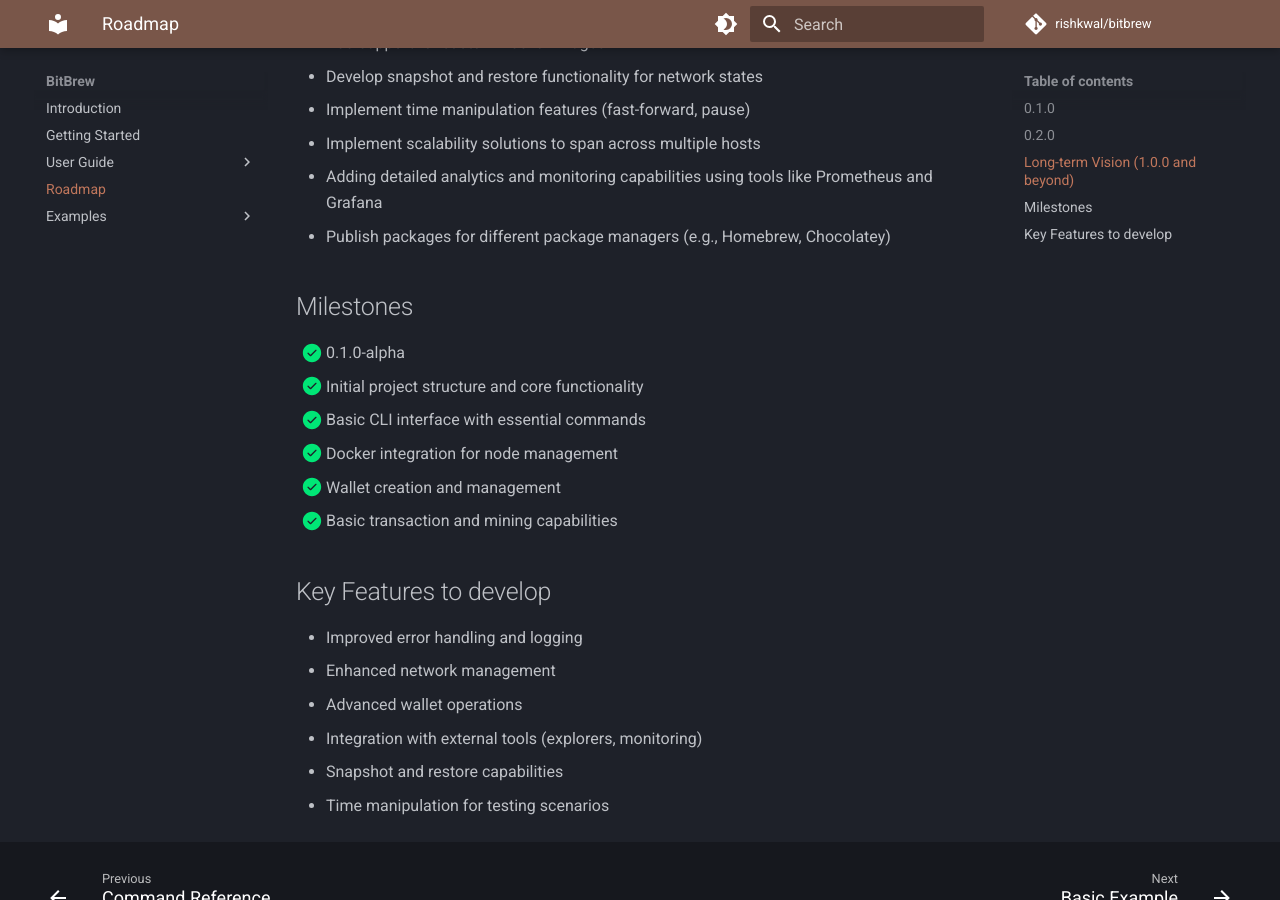
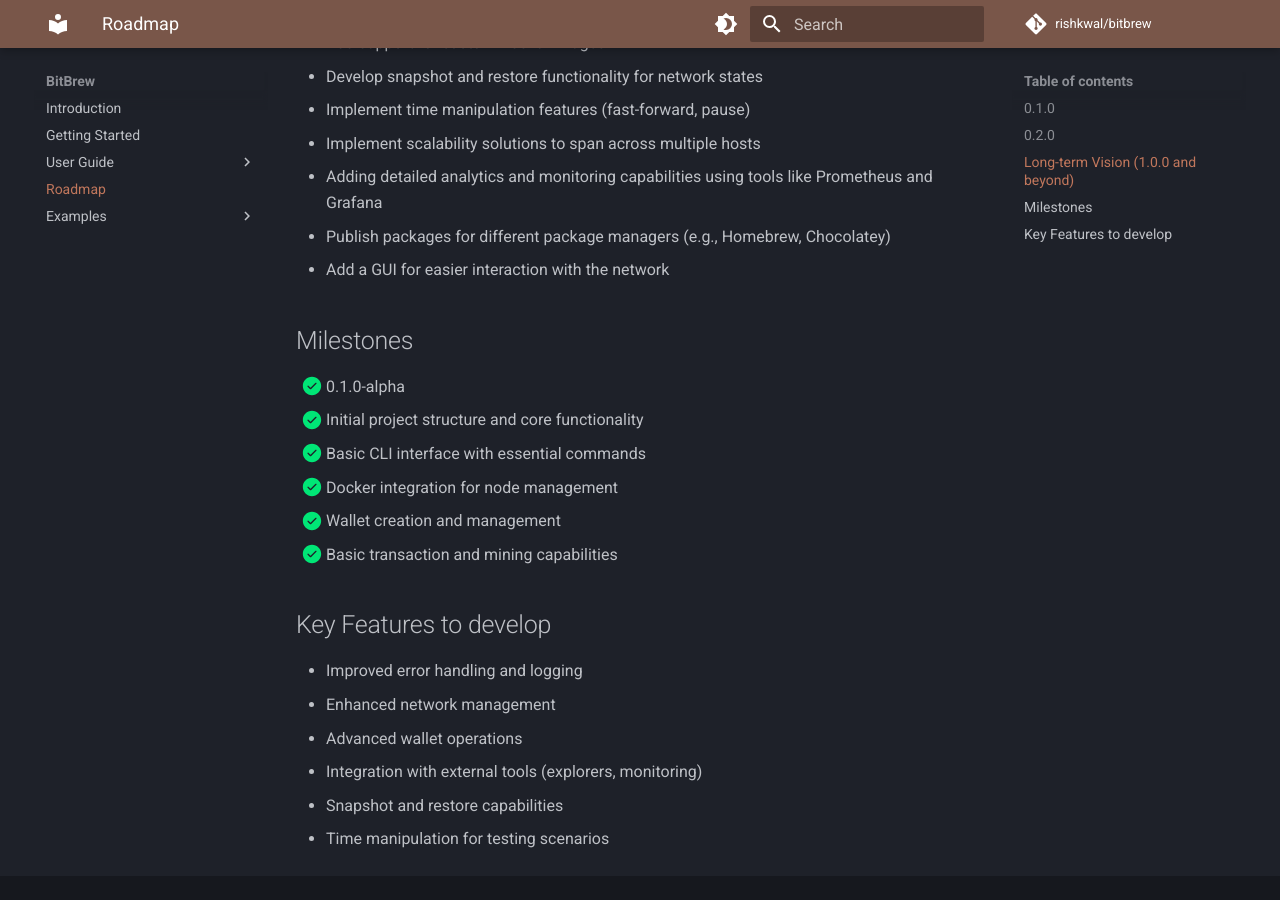
Before and after one commit to rishkwal/bitbrew, an MkDocs documentation site: the page built from docs/roadmap.md, in a window 1280 px wide and 900 px high, scrolled down 1088 px. Built offline with MkDocs 1.6.1 and Material for MkDocs 9.7.7, drawn with Linux system fonts in a browser that asks for light colours; some web fonts are replaced; comment, search, counter and statistics services are not loaded.

Commit message:
docs: add GUI to roadmap

```diff
--- a/docs/roadmap.md
+++ b/docs/roadmap.md
@@ -34,6 +34,7 @@ This is a high-level roadmap for the BitBrew project. It outlines the key featur
 - Implement scalability solutions to span across multiple hosts
 - Adding detailed analytics and monitoring capabilities using tools like Prometheus and Grafana
 - Publish packages for different package managers (e.g., Homebrew, Chocolatey)
+- Add a GUI for easier interaction with the network
 
 ## Milestones
 
```
